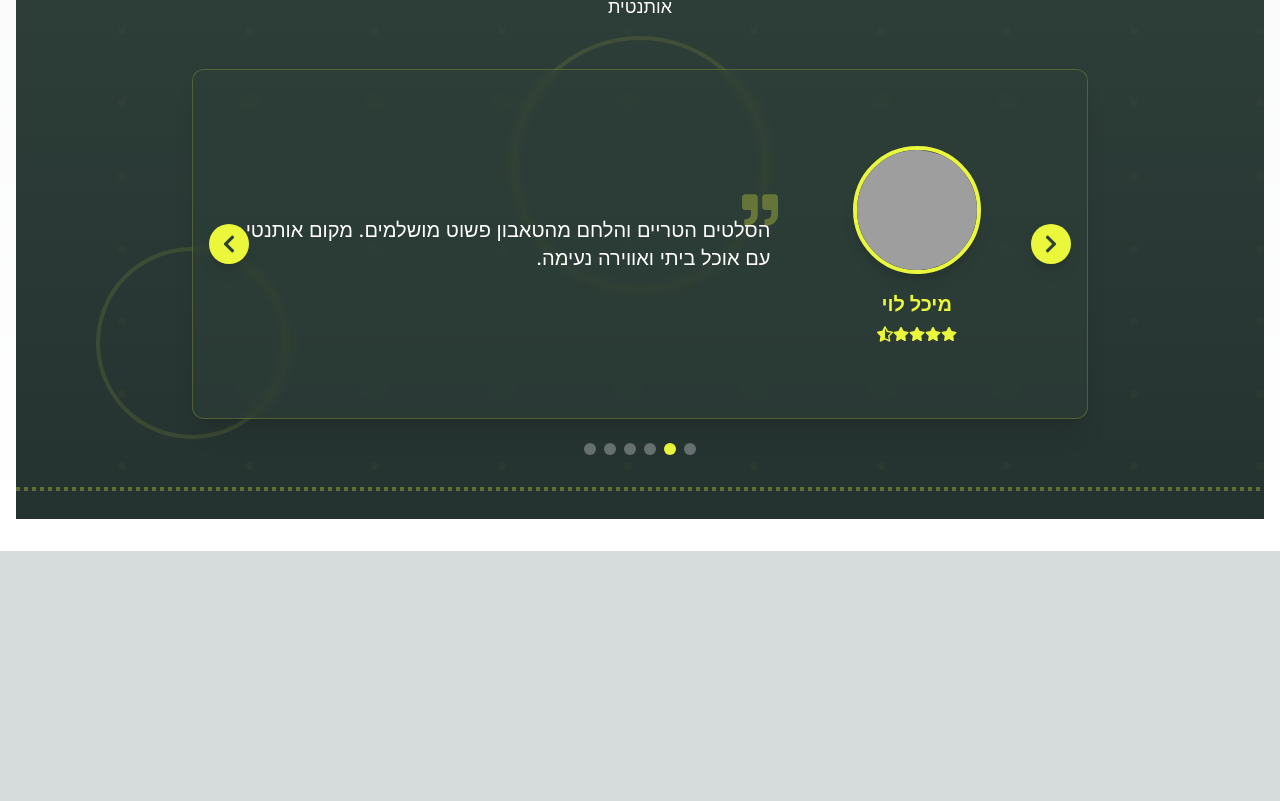
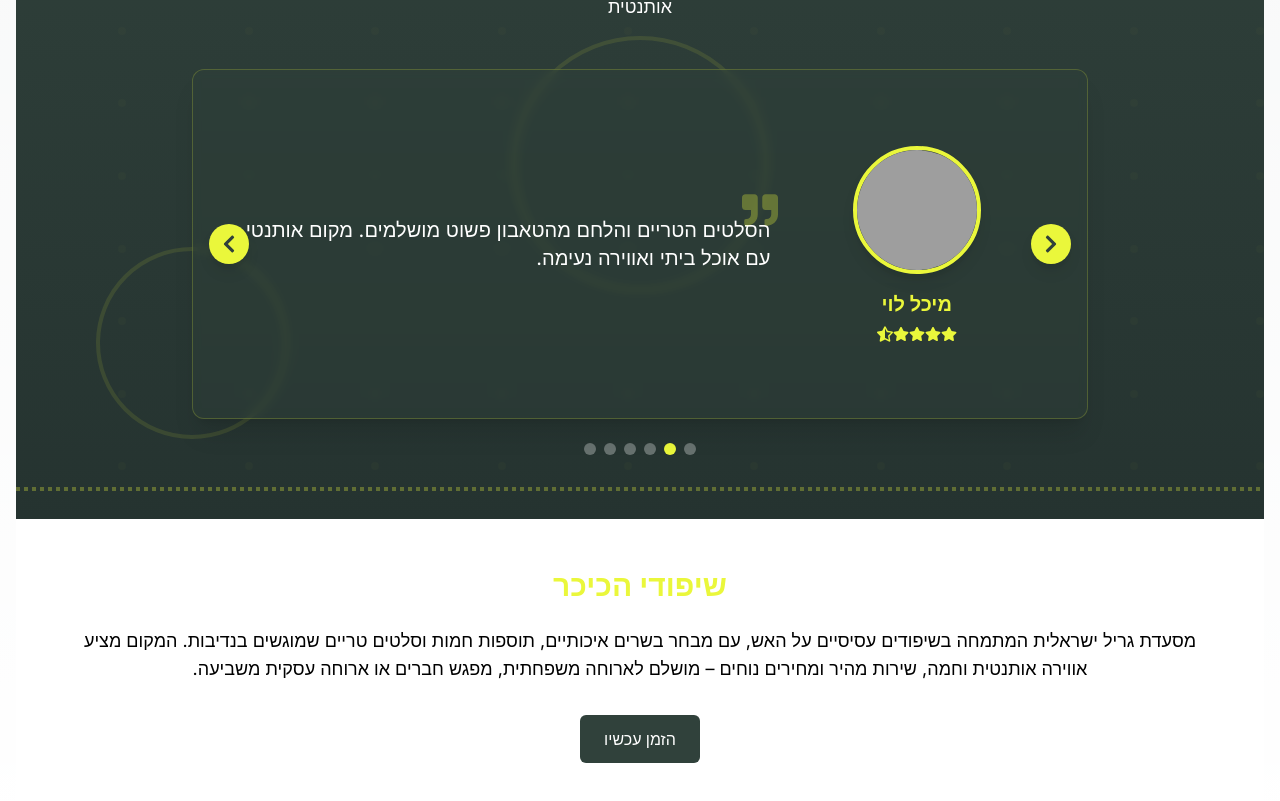
Before and after one commit to Webis-sites/webis-site-shypvdy-hkykr-1750781196394, a Next.js app: page / in a window 1280 px wide. Shown: the part 4741-5542 px from the top of the page. Before the commit the page ends 5292 px from the top, so only its background shows below. Built offline with nearby package versions, Linux system fonts and the light colour scheme; grey boxes are pictures that could not be loaded.

Commit message:
Add BookingSection component to page

```diff
--- a/src/app/page.tsx
+++ b/src/app/page.tsx
@@ -7,6 +7,7 @@ import MenuHighlightsSection from '@/components/MenuHighlightsSection';
 import AboutSection from '@/components/AboutSection';
 import GallerySection from '@/components/GallerySection';
 import TestimonialsSection from '@/components/TestimonialsSection';
+import BookingSection from '@/components/BookingSection';
 
 export default function HomePage() {
   return (
@@ -20,6 +21,7 @@ export default function HomePage() {
         <AboutSection />
         <GallerySection />
         <TestimonialsSection />
+        <BookingSection />
       </main>
     </>
   );
```
